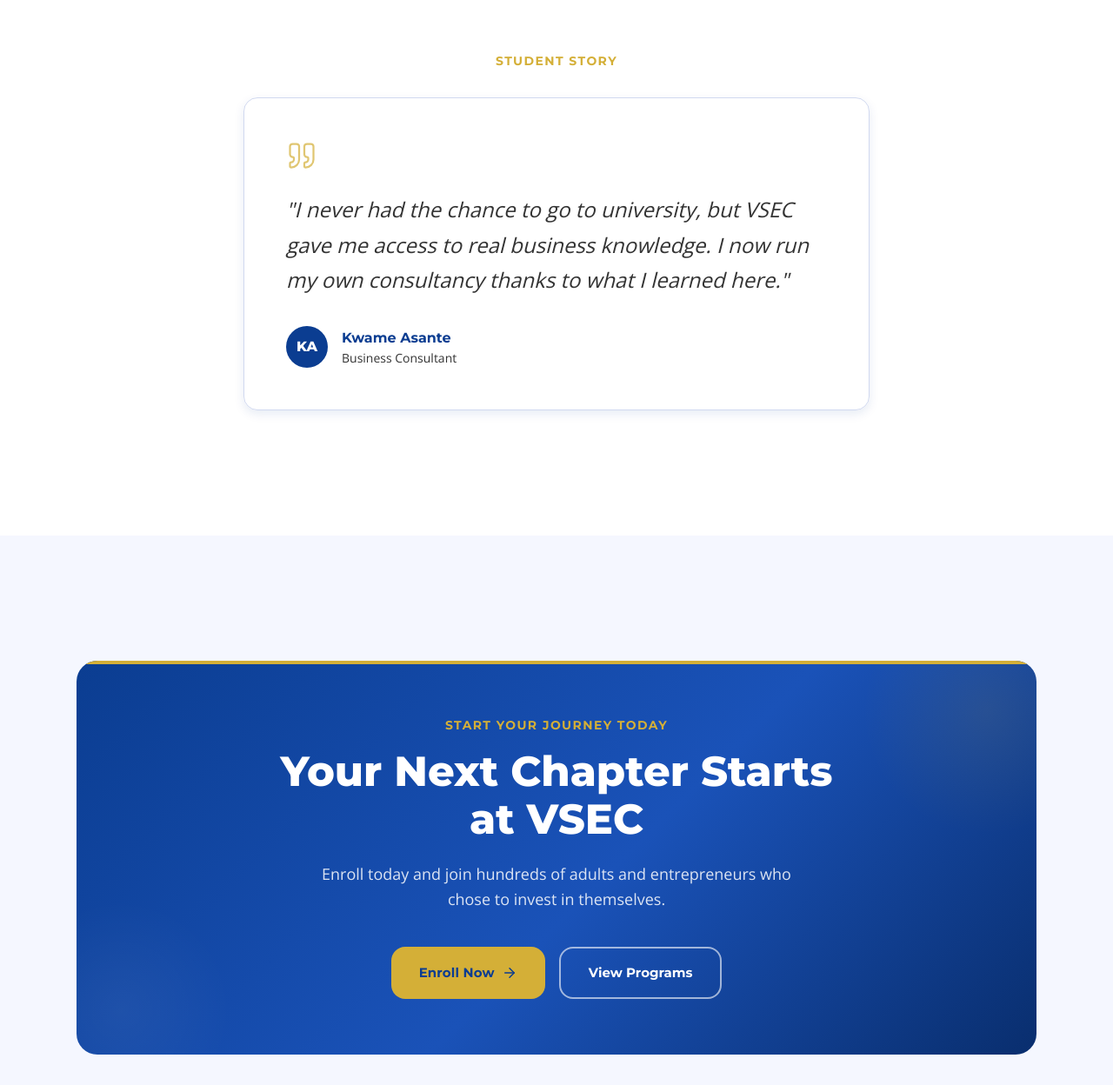
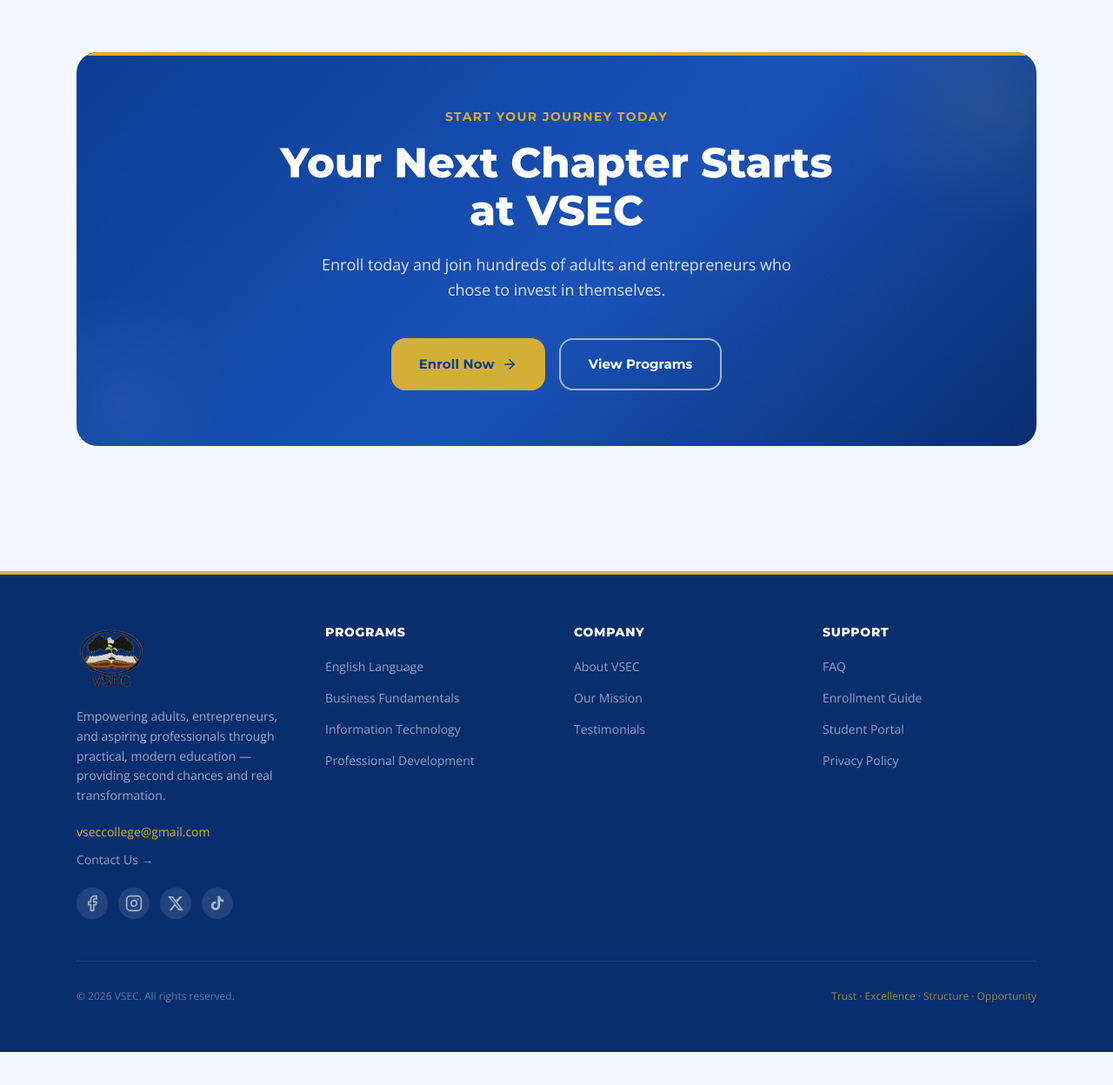
Before and after one commit to Gab7by/vsec-general-website, a React (Vite) app: page /programs/business in a window 1280 px wide. Shown: the part 2482-3730 px from the top of the page at 87% size. After the commit the page ends 3692 px from the top, so only its background shows below. Built offline with nearby package versions, Linux system fonts and the light colour scheme.

Commit message:
added images

```diff
--- a/src/components/Footer.jsx
+++ b/src/components/Footer.jsx
@@ -1,3 +1,5 @@
+import { socials } from './SocialIcons'
+
 const links = {
   Programs: ['English Language', 'Business Fundamentals', 'Information Technology', 'Professional Development'],
   Company: ['About VSEC', 'Our Mission', 'Testimonials'],
@@ -38,6 +40,32 @@
             >
               Contact Us →
             </a>
+            <div className="flex gap-3 mt-5">
+              {socials.map(({ name, href, Icon }) => (
+                <a
+                  key={name}
+                  href={href}
+                  target="_blank"
+                  rel="noopener noreferrer"
+                  aria-label={name}
+                  className="w-9 h-9 rounded-full flex items-center justify-center transition-all duration-200 hover:-translate-y-0.5"
+                  style={{
+                    backgroundColor: 'rgba(255,255,255,0.1)',
+                    color: 'rgba(255,255,255,0.6)',
+                  }}
+                  onMouseEnter={e => {
+                    e.currentTarget.style.backgroundColor = 'rgba(212,175,55,0.15)'
+                    e.currentTarget.style.color = 'var(--color-gold)'
+                  }}
+                  onMouseLeave={e => {
+                    e.currentTarget.style.backgroundColor = 'rgba(255,255,255,0.1)'
+                    e.currentTarget.style.color = 'rgba(255,255,255,0.6)'
+                  }}
+                >
+                  <Icon />
+                </a>
+              ))}
+            </div>
           </div>
 
           {/* Link columns */}
--- a/src/components/Hero.jsx
+++ b/src/components/Hero.jsx
@@ -1,17 +1,42 @@
+import { useState, useEffect } from 'react'
 import { ArrowRight, PlayCircle } from 'lucide-react'
-import heroBg from '../assets/images/image_3.jpeg'
+import image1 from '../assets/images/image_1.jpeg'
+import image3 from '../assets/images/image_3.jpeg'
+import image4 from '../assets/images/image_4.jpeg'
+
+const slides = [image1, image3, image4]
 
 export default function Hero() {
+  const [current, setCurrent] = useState(0)
+
+  useEffect(() => {
+    const timer = setInterval(() => {
+      setCurrent(prev => (prev + 1) % slides.length)
+    }, 5000)
+    return () => clearInterval(timer)
+  }, [])
+
   return (
     <section
       id="home"
       className="relative min-h-screen flex items-center pt-28 pb-20 overflow-hidden"
-      style={{
-        backgroundImage: `url(${heroBg})`,
-        backgroundSize: 'cover',
-        backgroundPosition: 'center',
-      }}
     >
+      {/* Sliding background images */}
+      {slides.map((src, i) => (
+        <div
+          key={i}
+          aria-hidden="true"
+          className="absolute inset-0"
+          style={{
+            backgroundImage: `url(${src})`,
+            backgroundSize: 'cover',
+            backgroundPosition: 'center',
+            transform: `translateX(${(i - current) * 100}%)`,
+            transition: 'transform 700ms ease-in-out',
+          }}
+        />
+      ))}
+
       {/* Royal Blue overlay — keeps text readable over the photo */}
       <div
         aria-hidden="true"
@@ -45,6 +70,22 @@
         className="absolute top-0 left-0 right-0 h-1"
         style={{ backgroundColor: 'var(--color-gold)' }}
       />
+
+      {/* Slide indicator dots */}
+      <div className="absolute bottom-8 right-8 flex gap-2 z-10">
+        {slides.map((_, i) => (
+          <button
+            key={i}
+            onClick={() => setCurrent(i)}
+            aria-label={`Go to slide ${i + 1}`}
+            className="w-2.5 h-2.5 rounded-full transition-all duration-300"
+            style={{
+              backgroundColor: i === current ? 'var(--color-gold)' : 'rgba(255,255,255,0.4)',
+              transform: i === current ? 'scale(1.25)' : 'scale(1)',
+            }}
+          />
+        ))}
+      </div>
 
       <div className="relative section w-full">
         <div className="max-w-3xl">
--- /dev/null
+++ b/src/components/SocialIcons.jsx
@@ -0,0 +1,34 @@
+const FacebookIcon = () => (
+  <svg width="20" height="20" viewBox="0 0 24 24" fill="none" stroke="currentColor"
+    strokeWidth="2" strokeLinecap="round" strokeLinejoin="round" aria-hidden="true">
+    <path d="M18 2h-3a5 5 0 0 0-5 5v3H7v4h3v8h4v-8h3l1-4h-4V7a1 1 0 0 1 1-1h3z" />
+  </svg>
+)
+
+const InstagramIcon = () => (
+  <svg width="20" height="20" viewBox="0 0 24 24" fill="none" stroke="currentColor"
+    strokeWidth="2" strokeLinecap="round" strokeLinejoin="round" aria-hidden="true">
+    <rect x="2" y="2" width="20" height="20" rx="5" ry="5" />
+    <path d="M16 11.37A4 4 0 1 1 12.63 8 4 4 0 0 1 16 11.37z" />
+    <line x1="17.5" y1="6.5" x2="17.51" y2="6.5" />
+  </svg>
+)
+
+const XIcon = () => (
+  <svg width="20" height="20" viewBox="0 0 24 24" fill="currentColor" aria-hidden="true">
+    <path d="M18.244 2.25h3.308l-7.227 8.26 8.502 11.24H16.17l-4.714-6.231-5.401 6.231H2.747l7.73-8.835L1.254 2.25H8.08l4.26 5.632zm-1.161 17.52h1.833L7.084 4.126H5.117z" />
+  </svg>
+)
+
+const TikTokIcon = () => (
+  <svg width="20" height="20" viewBox="0 0 24 24" fill="currentColor" aria-hidden="true">
+    <path d="M19.59 6.69a4.83 4.83 0 0 1-3.77-4.25V2h-3.45v13.67a2.89 2.89 0 0 1-2.88 2.5 2.89 2.89 0 0 1-2.89-2.89 2.89 2.89 0 0 1 2.89-2.89c.28 0 .54.04.79.1V9.01a6.33 6.33 0 0 0-.79-.05 6.34 6.34 0 0 0-6.34 6.34 6.34 6.34 0 0 0 6.34 6.34 6.34 6.34 0 0 0 6.33-6.34V8.69a8.18 8.18 0 0 0 4.78 1.52V6.75a4.85 4.85 0 0 1-1.01-.06z" />
+  </svg>
+)
+
+export const socials = [
+  { name: 'Facebook',    href: 'https://www.facebook.com/share/18jyvBHFc7/',                                   Icon: FacebookIcon },
+  { name: 'Instagram',   href: 'https://www.instagram.com/vsec.college?igsh=MTc0N3JnZHZjN2F0cQ==',            Icon: InstagramIcon },
+  { name: 'X (Twitter)', href: 'https://x.com/adultvsec',                                                      Icon: XIcon },
+  { name: 'TikTok',      href: 'https://www.tiktok.com/@vsec.adultenglish?_r=1&_t=ZS-96twvPZ9xGq',            Icon: TikTokIcon },
+]
--- a/src/pages/ContactPage.jsx
+++ b/src/pages/ContactPage.jsx
@@ -1,4 +1,5 @@
 import { Mail, Phone } from 'lucide-react'
+import { socials } from '../components/SocialIcons'
 
 const contactDetails = [
   {
@@ -13,41 +14,6 @@
     value: '+233 541 623 059',
     href: 'tel:+233541623059',
   },
-]
-
-const FacebookIcon = () => (
-  <svg width="20" height="20" viewBox="0 0 24 24" fill="none" stroke="currentColor"
-    strokeWidth="2" strokeLinecap="round" strokeLinejoin="round" aria-hidden="true">
-    <path d="M18 2h-3a5 5 0 0 0-5 5v3H7v4h3v8h4v-8h3l1-4h-4V7a1 1 0 0 1 1-1h3z" />
-  </svg>
-)
-
-const InstagramIcon = () => (
-  <svg width="20" height="20" viewBox="0 0 24 24" fill="none" stroke="currentColor"
-    strokeWidth="2" strokeLinecap="round" strokeLinejoin="round" aria-hidden="true">
-    <rect x="2" y="2" width="20" height="20" rx="5" ry="5" />
-    <path d="M16 11.37A4 4 0 1 1 12.63 8 4 4 0 0 1 16 11.37z" />
-    <line x1="17.5" y1="6.5" x2="17.51" y2="6.5" />
-  </svg>
-)
-
-const XIcon = () => (
-  <svg width="20" height="20" viewBox="0 0 24 24" fill="currentColor" aria-hidden="true">
-    <path d="M18.244 2.25h3.308l-7.227 8.26 8.502 11.24H16.17l-4.714-6.231-5.401 6.231H2.747l7.73-8.835L1.254 2.25H8.08l4.26 5.632zm-1.161 17.52h1.833L7.084 4.126H5.117z" />
-  </svg>
-)
-
-const TikTokIcon = () => (
-  <svg width="20" height="20" viewBox="0 0 24 24" fill="currentColor" aria-hidden="true">
-    <path d="M19.59 6.69a4.83 4.83 0 0 1-3.77-4.25V2h-3.45v13.67a2.89 2.89 0 0 1-2.88 2.5 2.89 2.89 0 0 1-2.89-2.89 2.89 2.89 0 0 1 2.89-2.89c.28 0 .54.04.79.1V9.01a6.33 6.33 0 0 0-.79-.05 6.34 6.34 0 0 0-6.34 6.34 6.34 6.34 0 0 0 6.34 6.34 6.34 6.34 0 0 0 6.33-6.34V8.69a8.18 8.18 0 0 0 4.78 1.52V6.75a4.85 4.85 0 0 1-1.01-.06z" />
-  </svg>
-)
-
-const socials = [
-  { name: 'Facebook',    href: 'https://www.facebook.com/share/18jyvBHFc7/', Icon: FacebookIcon },
-  { name: 'Instagram',   href: '#', Icon: InstagramIcon },
-  { name: 'X (Twitter)', href: '#', Icon: XIcon },
-  { name: 'TikTok',      href: 'https://www.tiktok.com/@vsec.adultenglish?_r=1&_t=ZS-96twvPZ9xGq', Icon: TikTokIcon },
 ]
 
 export default function ContactPage() {
--- a/src/pages/HomePage.jsx
+++ b/src/pages/HomePage.jsx
@@ -3,7 +3,6 @@
 import Programs from '../components/Programs'
 import Stats from '../components/Stats'
 import Testimonials from '../components/Testimonials'
-import Staff from '../components/Staff'
 import CTABanner from '../components/CTABanner'
 
 export default function HomePage() {
@@ -14,7 +13,6 @@
       <Programs />
       <Stats />
       <Testimonials />
-      <Staff />
       <CTABanner />
     </main>
   )
--- a/src/pages/ProgramDetailPage.jsx
+++ b/src/pages/ProgramDetailPage.jsx
@@ -1,5 +1,5 @@
 import { useParams, Link } from 'react-router-dom'
-import { ArrowLeft, Quote, CheckCircle } from 'lucide-react'
+import { ArrowLeft, CheckCircle } from 'lucide-react'
 import { getProgramById } from '../data/programs'
 import CTABanner from '../components/CTABanner'
 
@@ -185,38 +185,6 @@
         </div>
       </section>
 
-      {/* ── Testimonial ─────────────────────────────────── */}
-      <section className="py-20 bg-white">
-        <div className="section max-w-3xl">
-          <p className="text-sm font-bold uppercase tracking-widest mb-8 text-center"
-            style={{ fontFamily: 'var(--font-heading)', color: 'var(--color-gold)' }}>
-            Student Story
-          </p>
-          <div className="rounded-2xl p-8 md:p-12 border" style={{ borderColor: 'var(--color-border)', boxShadow: 'var(--shadow-md)' }}>
-            <Quote size={36} strokeWidth={1.5} className="mb-6" style={{ color: 'var(--color-gold)', opacity: 0.7 }} aria-hidden="true" />
-            <p className="text-xl md:text-2xl leading-relaxed italic mb-8"
-              style={{ fontFamily: 'var(--font-body)', color: 'var(--color-text)', lineHeight: '1.7' }}>
-              "{program.testimonial.quote}"
-            </p>
-            <div className="flex items-center gap-4">
-              <div className="w-12 h-12 rounded-full flex items-center justify-center font-black text-white"
-                style={{ backgroundColor: 'var(--color-primary)', fontFamily: 'var(--font-heading)' }}
-                aria-hidden="true">
-                {program.testimonial.initials}
-              </div>
-              <div>
-                <p className="font-bold" style={{ fontFamily: 'var(--font-heading)', color: 'var(--color-primary)' }}>
-                  {program.testimonial.name}
-                </p>
-                <p className="text-sm" style={{ fontFamily: 'var(--font-body)', color: 'var(--color-text-muted)' }}>
-                  {program.testimonial.role}
-                </p>
-              </div>
-            </div>
-          </div>
-        </div>
-      </section>
-
       <CTABanner />
     </div>
   )
```
Also changed, not shown: src/assets/images/image_1.jpeg (added), src/assets/images/image_4.jpeg (added).
